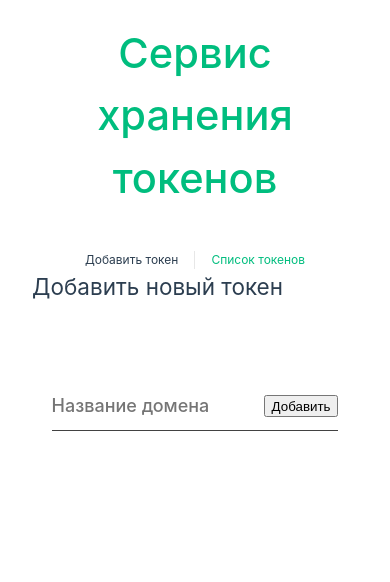
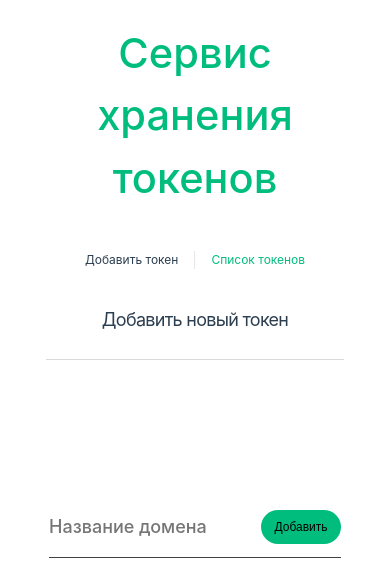
Before and after one commit to SvetlanaPivovarova/vue-token-project, a Vue app: page /add-tokens in a window 390 px wide. Shown: the top 582 px of the page. Built offline with nearby package versions, Linux system fonts and the light colour scheme.

Commit message:
стили

```diff
--- a/src/assets/main.css
+++ b/src/assets/main.css
@@ -27,11 +27,76 @@ a,
   }
 }
 
+.content {
+  padding: 0 70px 0;
+  box-sizing: border-box;
+  display: flex;
+  flex-direction: column;
+}
+
+.content__heading {
+  border-bottom: 1px solid rgba(218, 218, 218, 1);
+  margin: 0 0 20px;
+  padding: 40px 0 23px;
+  box-sizing: border-box;
+  font-size: 22px;
+  line-height: 27px;
+  letter-spacing: -0.04em;
+  font-weight: 400;
+  text-align: center;
+}
+
+.submit-btn {
+  min-width: 80px;
+  height: 34px;
+  font-size: 12px;
+  box-sizing: border-box;
+  border: 0;
+  border-radius: 48px;
+  background-color: hsla(160, 100%, 37%, 1);
+  background-size: 15px 15px;
+  background-position: 50% 50%;
+  background-repeat: no-repeat;
+  margin: 0;
+  cursor: pointer;
+  opacity: 1;
+  transition: opacity 0.3s ease;
+}
+
+.submit-btn:hover {
+  opacity: 0.8;
+}
+
+.submit-btn:disabled {
+  background-color: #e5e5e5;
+}
+
 @media (min-width: 1024px) {
   body {
     display: flex;
     place-items: center;
   }
 
+  .content {
+    padding-right: 30px;
+    padding-left: 30px;
+  }
+}
+@media screen and (max-width: 690px) {
+  .content__heading {
+    margin-bottom: 60px;
+  }
+}
 
+@media screen and (max-width: 568px) {
+  .content {
+    padding-right: 14px;
+    padding-left: 14px;
+  }
+
+  .content__heading {
+    font-size: 18px;
+    line-height: 22px;
+    padding-bottom: 28px;
+  }
 }
--- a/src/components/FormDelete.vue
+++ b/src/components/FormDelete.vue
@@ -45,36 +45,10 @@ export default {
 </script>
 
 <style>
-.content__heading {
-  border-bottom: 1px solid rgba(218, 218, 218, 1);
-  margin: 0 0 20px;
-  padding: 40px 0 23px;
-  box-sizing: border-box;
-  font-size: 22px;
-  line-height: 27px;
-  letter-spacing: -0.04em;
-  font-weight: 400;
-  text-align: center;
-}
-
 .buttons-container {
   display: flex;
   justify-content: space-between;
   width: 200px;
   margin: 30px auto;
 }
-
-@media screen and (max-width: 690px) {
-  .content__heading {
-    margin-bottom: 60px;
-  }
-}
-
-@media screen and (max-width: 568px) {
-  .content__heading {
-    font-size: 18px;
-    line-height: 22px;
-    padding-bottom: 28px;
-  }
-}
 </style>
--- a/src/components/Loader.vue
+++ b/src/components/Loader.vue
@@ -4,6 +4,7 @@
 
 <style scoped>
 .lds-default {
+  align-self: center;
   display: inline-block;
   position: relative;
   width: 80px;
--- a/src/components/TokenItem.vue
+++ b/src/components/TokenItem.vue
@@ -46,29 +46,4 @@ export default {
   overflow: hidden;
   margin: 0 20px;
 }
-
-.submit-btn {
-  min-width: 80px;
-  height: 34px;
-  font-size: 12px;
-  box-sizing: border-box;
-  border: 0;
-  border-radius: 48px;
-  background-color: hsla(160, 100%, 37%, 1);
-  background-size: 15px 15px;
-  background-position: 50% 50%;
-  background-repeat: no-repeat;
-  margin: 0;
-  cursor: pointer;
-  opacity: 1;
-  transition: opacity 0.3s ease;
-}
-
-.submit-btn:hover {
-  opacity: 0.8;
-}
-
-.submit-btn:disabled {
-  background-color: #e5e5e5;
-}
 </style>
```
Also changed, not shown: src/stores/counter.js (deleted, +0 -12 lines), src/stores/popup.js (deleted, +0 -10 lines).
